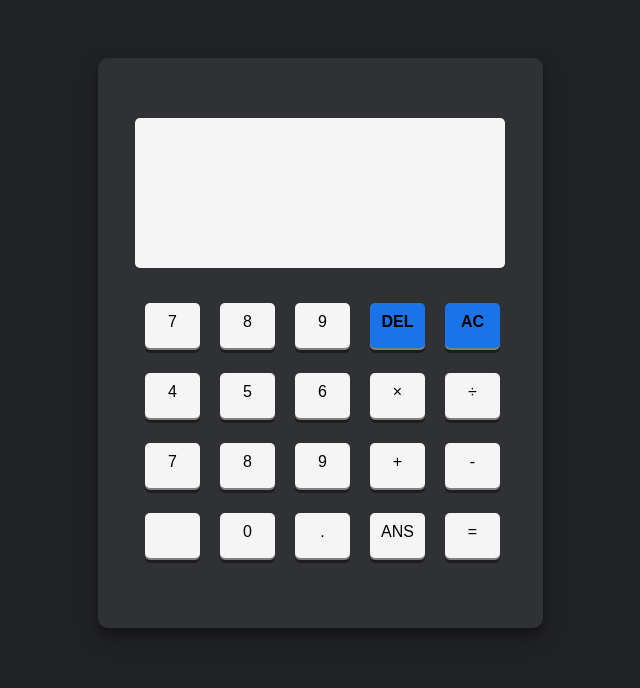
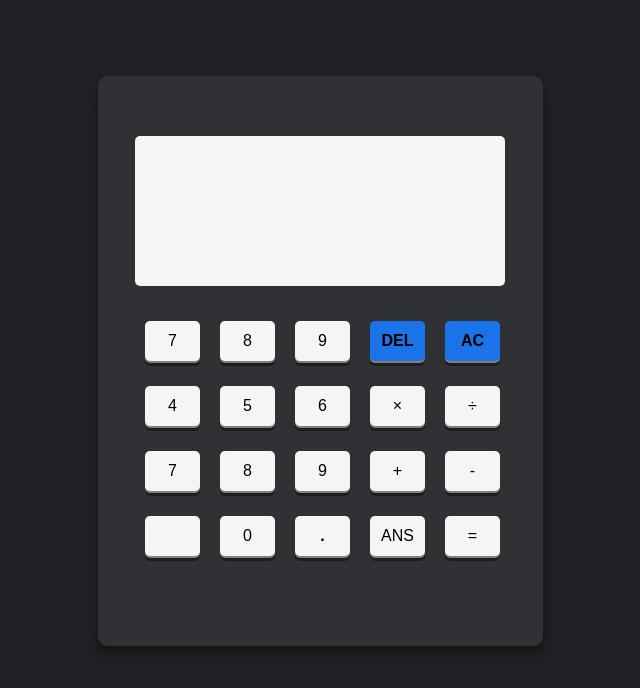
Before and after one commit to Mikadev1996/javascript-calculator, a plain HTML site: page index.html in a window 1280 px wide. Shown: the whole page, without its empty margins (320-960 px from the left). Drawn offline with Linux system fonts and the light colour scheme.

Commit message:
html button fix

```diff
--- a/index.html
+++ b/index.html
@@ -7,36 +7,37 @@
 </head>
 <body>
     <main>
+        <button></button>
         <div class="calculator-container">
             <div class="flexbox-item">
                 <div id="display"></div>
                 <div class="grid-container-container">
                     <div class="grid-container">
-                        <div class="numbers">7</div>
-                        <div class="numbers">8</div>
-                        <div class="numbers">9</div>
-                        <div class="numbers" id="delete"><strong>DEL</strong></div>
-                        <div class="numbers" id="clear"><strong>AC</strong></div>
+                        <button class="numbers">7</button>
+                        <button class="numbers">8</button>
+                        <button class="numbers">9</button>
+                        <button class="numbers" id="delete"><strong>DEL</strong></button>
+                        <button class="numbers" id="clear"><strong>AC</strong></button>
 
-                        <div class="numbers">4</div>
-                        <div class="numbers">5</div>
-                        <div class="numbers">6</div>
-                        <div class="numbers">×</div>
-                        <div class="numbers">÷</div>
+                        <button class="numbers">4</button>
+                        <button class="numbers">5</button>
+                        <button class="numbers">6</button>
+                        <button class="numbers">×</button>
+                        <button class="numbers">÷</button>
 
 
-                        <div class="numbers">7</div>
-                        <div class="numbers">8</div>
-                        <div class="numbers">9</div>
-                        <div class="numbers">+</div>
-                        <div class="numbers">-</div>
+                        <button class="numbers">7</button>
+                        <button class="numbers">8</button>
+                        <button class="numbers">9</button>
+                        <button class="numbers">+</button>
+                        <button class="numbers">-</button>
 
 
-                        <div class="numbers"></div>
-                        <div class="numbers">0</div>
-                        <div class="numbers">.</div>
-                        <div class="numbers">ANS</div>
-                        <div class="numbers">=</div>
+                        <button class="numbers"></button>
+                        <button class="numbers">0</button>
+                        <button class="numbers"><strong>.</strong></button>
+                        <button class="numbers">ANS</button>
+                        <button class="numbers">=</button>
                     </div>
                 </div>
             </div>
--- a/styles.css
+++ b/styles.css
@@ -45,12 +45,21 @@ body {
     grid-gap: 25px;
 }
 
+button {
+    background: none;
+    color: inherit;
+    border: none;
+    font: inherit;
+    cursor: pointer;
+    outline: inherit;
+}
+
 .numbers {
     text-align: center;
     border-radius: 5px;
     background: whitesmoke;
-    width: 35px;
-    height: 25px;
+    width: 55px;
+    height: 40px;
     padding: 10px;
     box-shadow: 0 2px grey, 0 5px rgba(0, 0, 0, 0.4);
 }
@@ -69,5 +78,5 @@ body {
 }
 
 .numbers:active {
-    background: rgba(255, 52, 52, 0.54);
+    box-shadow: 0 1px 1px 0 rgba(255, 52, 52, 0.54);,0 1px 2px 1px rgba(255, 52, 52, 0.54);;
 }
```
